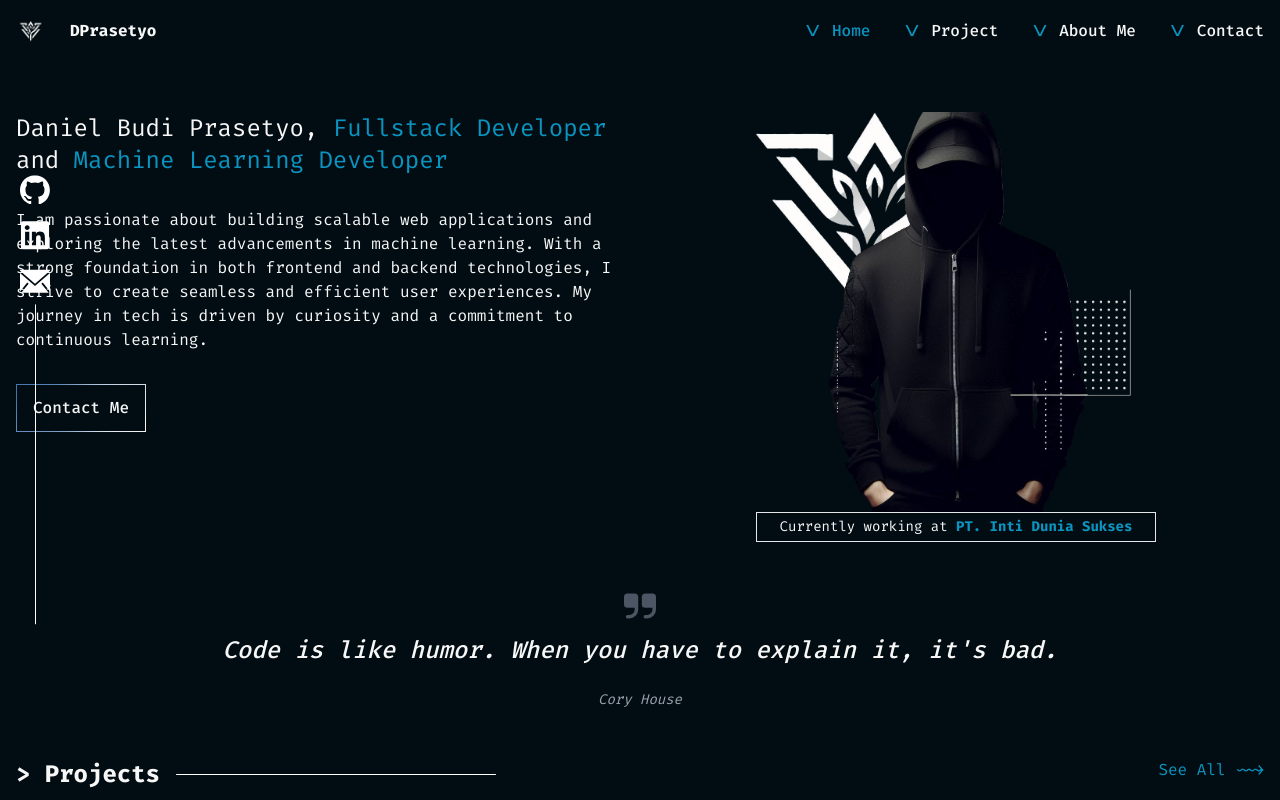
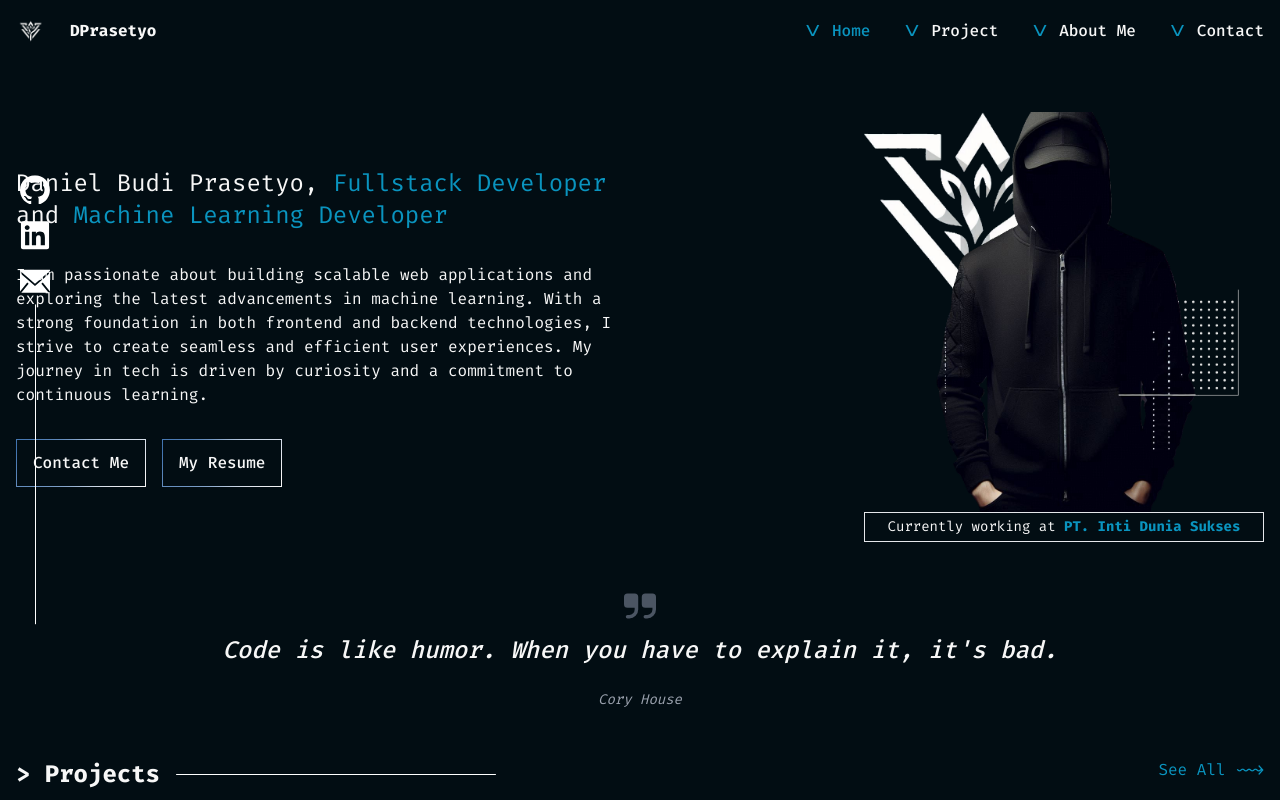
Before and after one commit to danielprasetyo7952/danielprasetyo-dev, a Next.js app: page / in a window 1280 px wide. Shown: the top 800 px of the page. Built offline with nearby package versions, Linux system fonts and the light colour scheme.

Commit message:
fix: summary component

```diff
--- a/app/page.tsx
+++ b/app/page.tsx
@@ -2,41 +2,19 @@ import Image from "next/image";
 import Link from "next/link";
 
 {/* Components */ }
-import Button from "@/components/ui/Button";
 import Contacts from "@/components/Contacts";
 import Projects from "@/components/Projects";
 import Quotes from "@/components/ui/Quotes";
 import SectionHeader from "@/components/ui/SectionHeader";
 import Skills from "@/components/Skills";
+import Summary from "@/components/Summary";
 import Timeline from "@/components/Timeline";
 
 export default function Home() {
   return (
     <>
       {/* Introduction */}
-      <div className="grid grid-col-1 md:grid-cols-2 justify-items-center gap-4">
-        <div className="flex flex-col gap-8">
-          <h2 className="text-2xl">
-            Daniel Budi Prasetyo, <span className="text-primary">Fullstack Developer</span> and <span className="text-primary">Machine Learning Developer</span>
-          </h2>
-          <p>
-            I am passionate about building scalable web applications and exploring the latest advancements in machine learning. With a strong foundation in both frontend and backend technologies, I strive to create seamless and efficient user experiences. My journey in tech is driven by curiosity and a commitment to continuous learning.
-          </p>
-          <Button>
-            <Link href={"mailto:danielbudip789077@gmail.com"}>Contact Me</Link>
-          </Button>
-        </div>
-        <div>
-          <Image
-            src={"/avatar.png"}
-            width={400}
-            height={400}
-            alt="Avatar" />
-          <p className="border p-1 text-center text-sm">
-            Currently working at <span className="font-extrabold text-primary">PT. Inti Dunia Sukses</span>
-          </p>
-        </div>
-      </div>
+      <Summary />
 
       {/* Quotes */}
       <Quotes
--- /dev/null
+++ b/components/Summary.tsx
@@ -0,0 +1,38 @@
+import Image from "next/image"
+import Link from "next/link"
+
+{/* Components */ }
+import Button from "./ui/Button"
+
+export default function Summary() {
+    return (
+        <div className="grid grid-col-1 md:grid-cols-2 justify-items-end gap-4">
+            <div className="flex flex-col justify-center gap-8">
+                <h2 className="text-2xl">
+                    Daniel Budi Prasetyo, <span className="text-primary">Fullstack Developer</span> and <span className="text-primary">Machine Learning Developer</span>
+                </h2>
+                <p>
+                    I am passionate about building scalable web applications and exploring the latest advancements in machine learning. With a strong foundation in both frontend and backend technologies, I strive to create seamless and efficient user experiences. My journey in tech is driven by curiosity and a commitment to continuous learning.
+                </p>
+                <div className="flex gap-4">
+                    <Button>
+                        <Link href={"mailto:danielbudip789077@gmail.com"}>Contact Me</Link>
+                    </Button>
+                    <Button>
+                        <Link href={""}>My Resume</Link>
+                    </Button>
+                </div>
+            </div>
+            <div>
+                <Image
+                    src={"/avatar.png"}
+                    width={400}
+                    height={400}
+                    alt="Avatar" />
+                <p className="border p-1 text-center text-sm">
+                    Currently working at <span className="font-extrabold text-primary">PT. Inti Dunia Sukses</span>
+                </p>
+            </div>
+        </div>
+    )
+}
```
